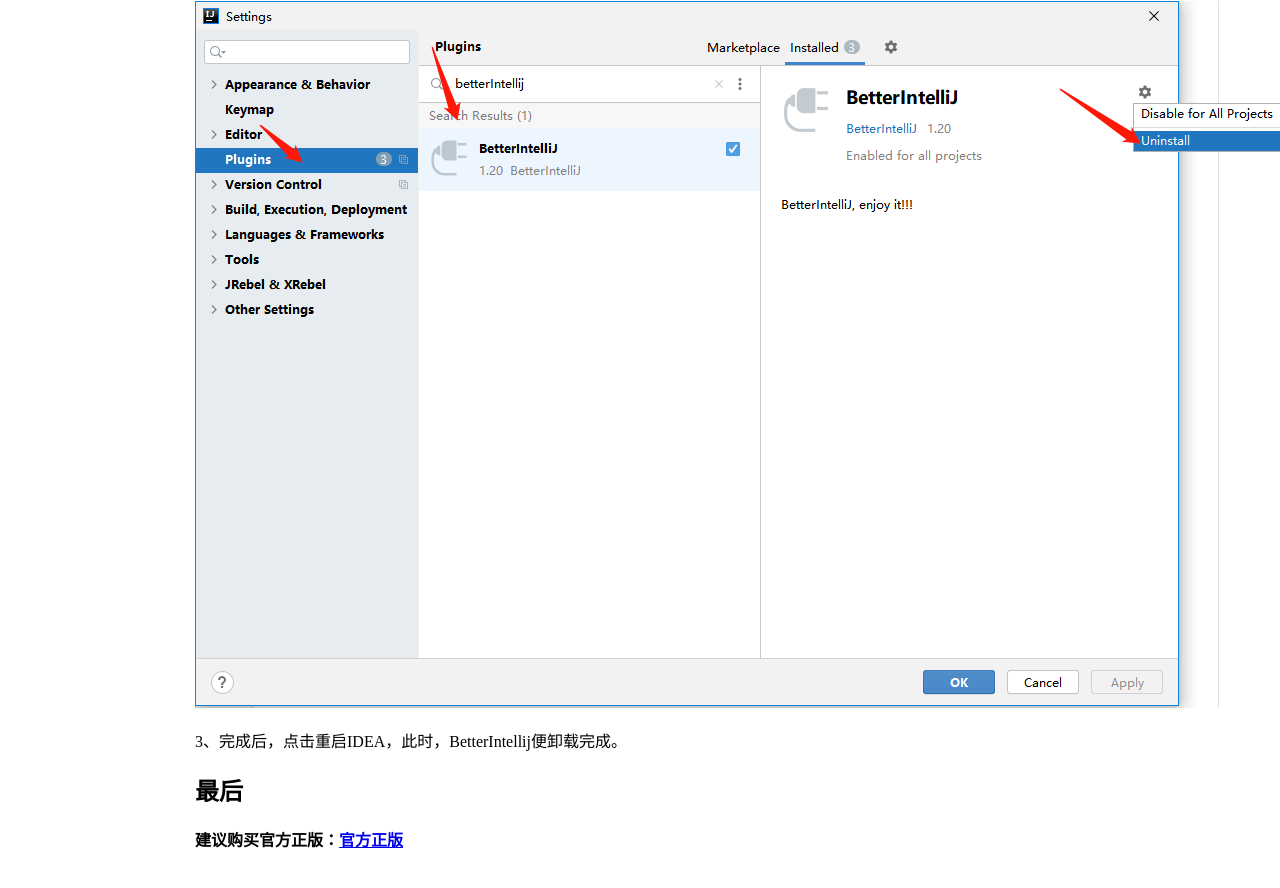
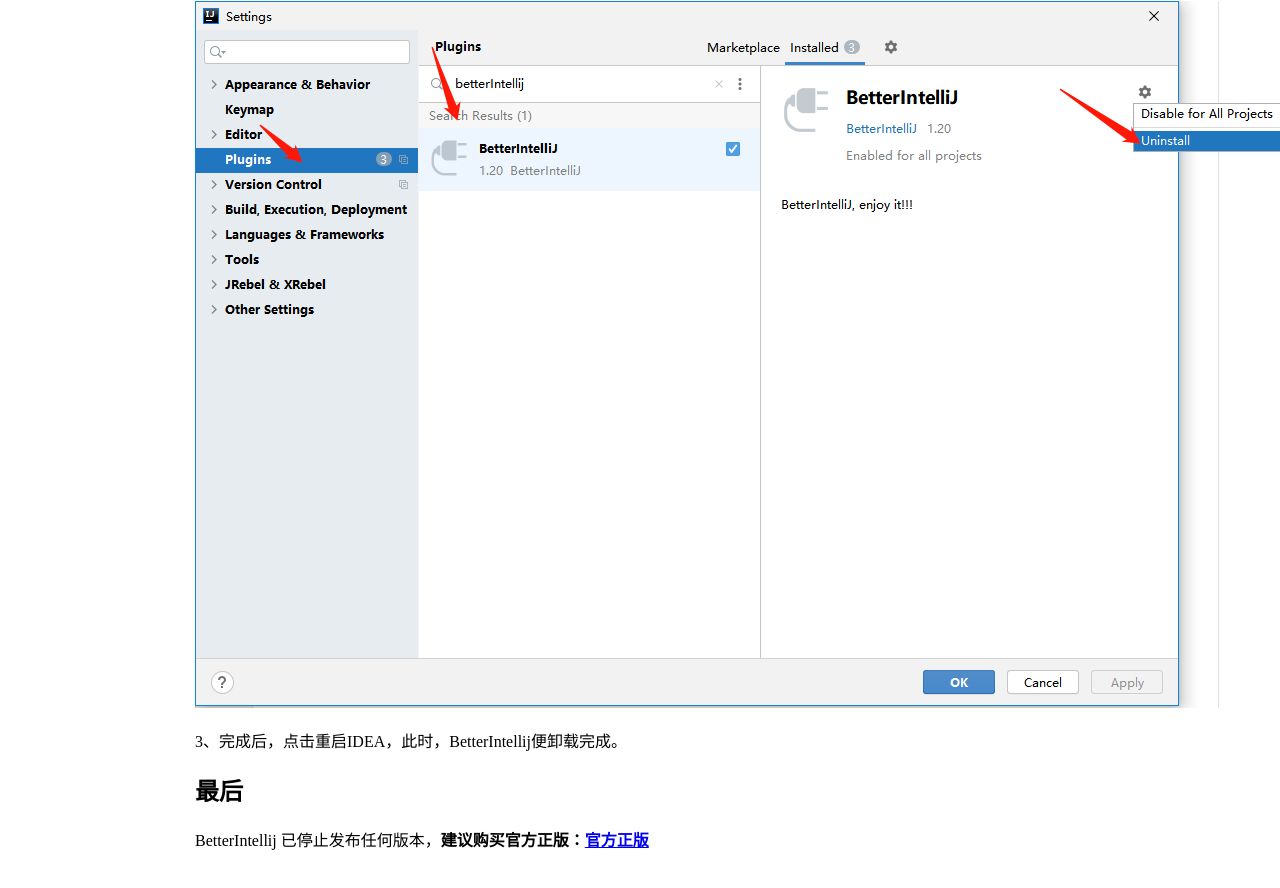
Before and after one commit to jetbrainsidea/jetbrainsidea.github.io, a plain HTML site: page index.html in a window 1280 px wide. Shown: the part 2771-3659 px from the top of the page. Drawn offline with Linux system fonts and the light colour scheme.

Commit message:
game over

```diff
--- a/index.html
+++ b/index.html
@@ -39,6 +39,6 @@
 <p><img src="7.png"></p>
 <p>3、完成后，点击重启IDEA，此时，BetterIntellij便卸载完成。</p>
 <h2>最后</h2>
-<p><strong>建议购买官方正版：<a href='https://www.jetbrains.com'>官方正版</a></strong></p>
+<p>BetterIntellij 已停止发布任何版本，<strong>建议购买官方正版：<a href='https://www.jetbrains.com'>官方正版</a></strong></p>
 </body>
 </html>
```
